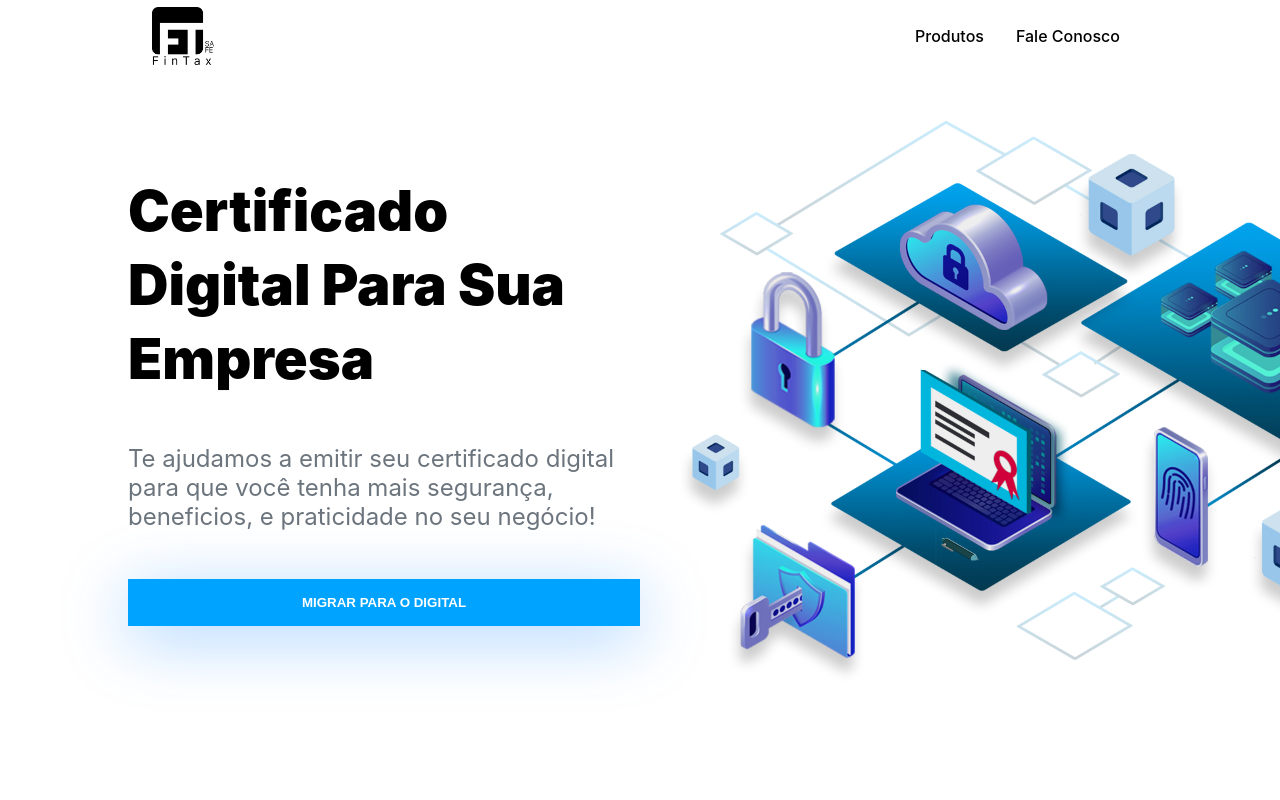
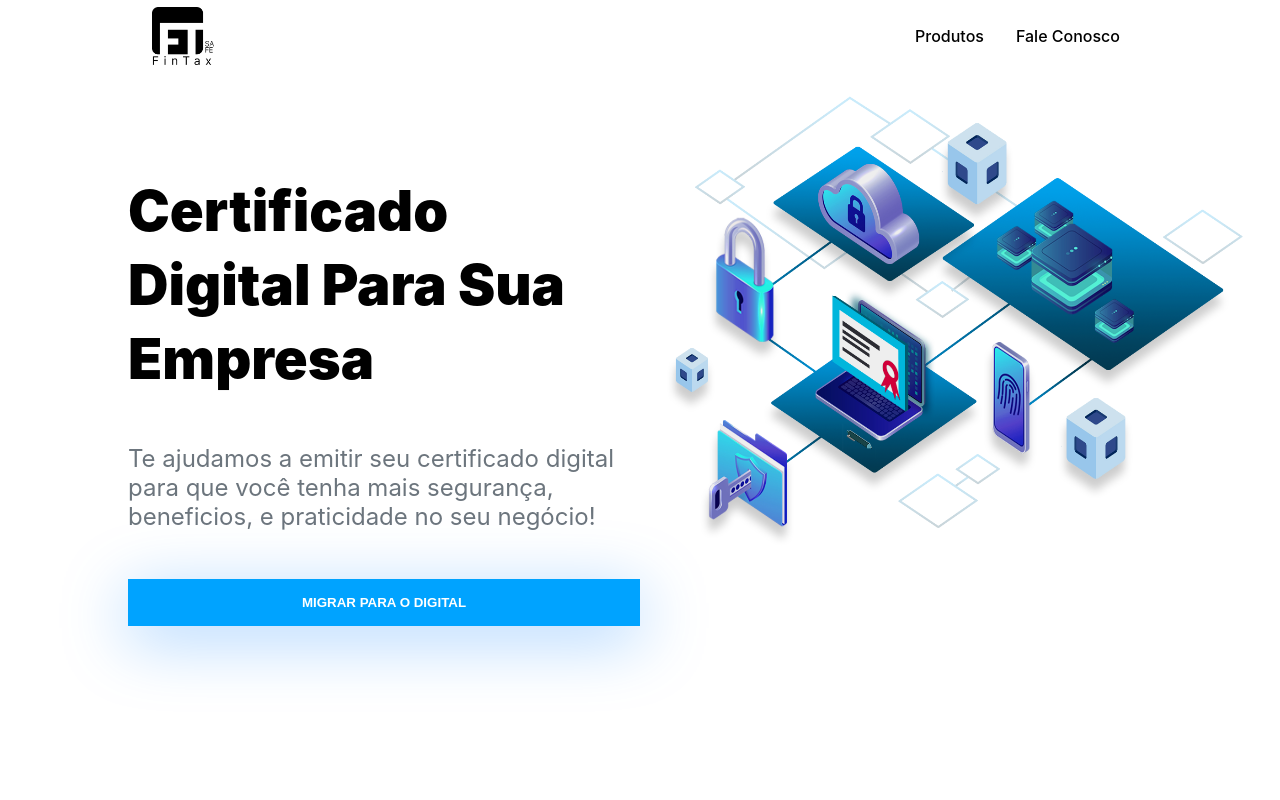
Before and after one commit to MisaelKelviny/fintaxSafe, a Next.js app: page / in a window 1280 px wide. Shown: the top 800 px of the page. Built offline with nearby package versions, Linux system fonts and the light colour scheme.

Commit message:
Adjusting images to test loading

```diff
--- a/src/components/LandingPage/Header/index.tsx
+++ b/src/components/LandingPage/Header/index.tsx
@@ -1,9 +1,10 @@
+import Image from 'next/image'
 import styled from 'styled-components'
 import token from '../../../../styles/design-tokens'
 import Navbar from '../NavBar'
 import SubTitle from '../Subtitle'
 import Title from '../Title'
-import background from '/public/image/background.png'
+// import background from '/public/image/background.png'
 
 type ImagePropos = {
   imgUrl: string
@@ -59,21 +60,12 @@ const ImageContainer = styled.div`
 const ImageRaw = styled.div`
   width: 100%;
   height: 100%;
-  background: url(${(props: ImagePropos) => props.imgUrl});
-  background-repeat: no-repeat;
-  background-position: center;
-  background-size: cover;
   position: absolute;
   z-index: -1;
   filter: blur(5px);
   opacity: 0.24;
 
   @media ${token.size.tablet} {
-    background: url(${(props: ImagePropos) => props.imgUrl});
-    background-repeat: no-repeat;
-    background-position: 0%;
-    background-size: 137%;
-    background-size: cover;
     display: block;
     position: relative;
     filter: unset;
@@ -93,7 +85,16 @@ function Header() {
             MIGRAR PARA O DIGITAL
           </LandingButton>
         </HeaderBanner>
-        <ImageRaw imgUrl={background.src} />
+        <ImageRaw>
+          <Image
+            src={'/image/background.png'}
+            width={'100%'}
+            height={'100%'}
+            layout={'responsive'}
+            priority />
+        </ImageRaw>
+        {/* <Image src={'/image/background.png'} width={'100%'} height={'100%'} layout={'fill'} priority /> */}
+        {/* <ImageRaw imgUrl={background.src} /> */}
       </HeaderContainer>
     </div>
   )
--- a/src/pages/index.tsx
+++ b/src/pages/index.tsx
@@ -8,11 +8,6 @@ import Header from '../components/LandingPage/Header'
 import Layout from '../components/LandingPage/Layout'
 import SubTitle from '../components/LandingPage/Subtitle'
 import Title from '../components/LandingPage/Title'
-import bg1 from '/public/image/bg1.png'
-import bg2 from '/public/image/bg2.png'
-import bg3 from '/public/image/bg3.png'
-import bg4 from '/public/image/bg4.png'
-import business from '/public/image/business.png'
 import logoClaro from '/public/image/logo_claro.png'
 
 interface TextProp {
@@ -62,10 +57,6 @@ const TemplateRow = styled.div`
 const ImageRaw = styled.div`
   width: 100%;
   height: 100%;
-  background: url("${business.src}");
-  background-repeat: no-repeat;
-  background-position: center;
-  background-size: cover;
   padding: 0% 10% 0% 0%;
 `
 
@@ -117,26 +108,26 @@ const Footer = styled.footer`
 
 const benefits = [
   {
-    img: bg4,
+    img: '/image/bg4.png',
     title: "Segurança",
     text: `O certificado digital permite que qualquer tipo de documento eletrônico seja assinado com valor jurídico, sem
     que o mesmo corra o risco de ser fraudado ou alterado.`,
     reverse: false,
   },
   {
-    img: bg3,
+    img: '/image/bg3.png',
     title: "Praticidade",
     text: `Você pode fazer tudo isso sem sair da empresa o que gera praticidade é a possibilidade de armazenar arquivos na nuvem com o máximo de segurança.`,
     reverse: true,
   },
   {
-    img: bg1,
+    img: '/image/bg1.png',
     title: "Redução de Custo",
     text: `A partir do momento em que você começa a utilizar o certificado digital, você não precisa mais se preocupar com a impressão de documentos, gastos com reconhecimento de firma em cartórios e transporte para o envio de arquivo.`,
     reverse: false,
   },
   {
-    img: bg2,
+    img: '/image/bg2.png',
     title: "Sustentabilidade",
     text: `Você consegue tornar a sua empresa muito mais sustentável, já que a emissão das notas fiscais eletrônicas, por exemplo, é feita virtualmente, dispensando a utilização de papel.`,
     reverse: true,
@@ -244,7 +235,14 @@ const Home: NextPage = () => {
       <Layout>
         <TemplateRow>
           <div style={{ height: '100%', width: '90%', display: 'block' }}>
-            <ImageRaw />
+            <ImageRaw>
+              <Image
+                src={'/image/business.png'}
+                width={'100%'}
+                height={'100%'}
+                layout={'responsive'}
+                priority />
+            </ImageRaw>
           </div>
           <div>
             <Title text='Solução para diferentes tipos de negócio' />
```
